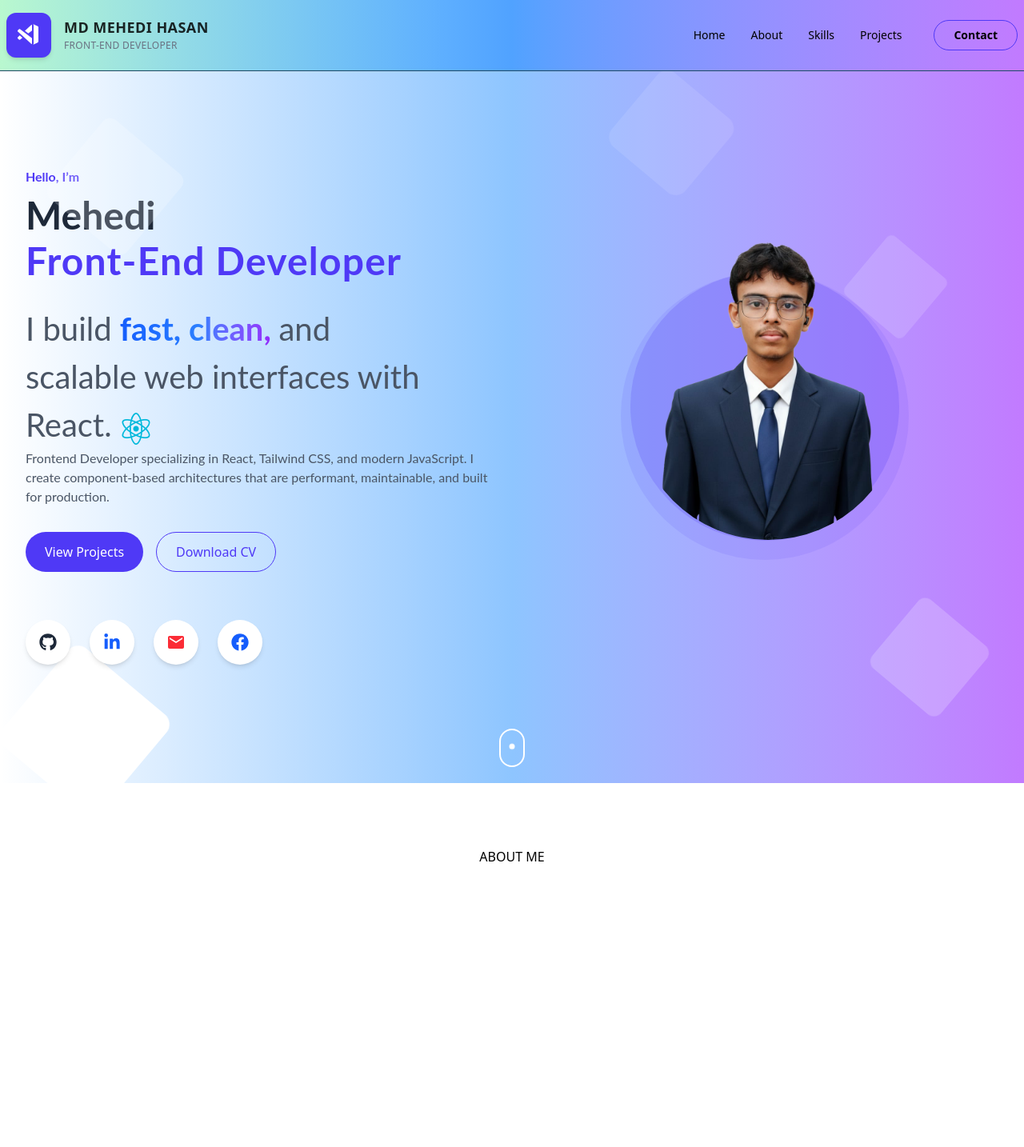
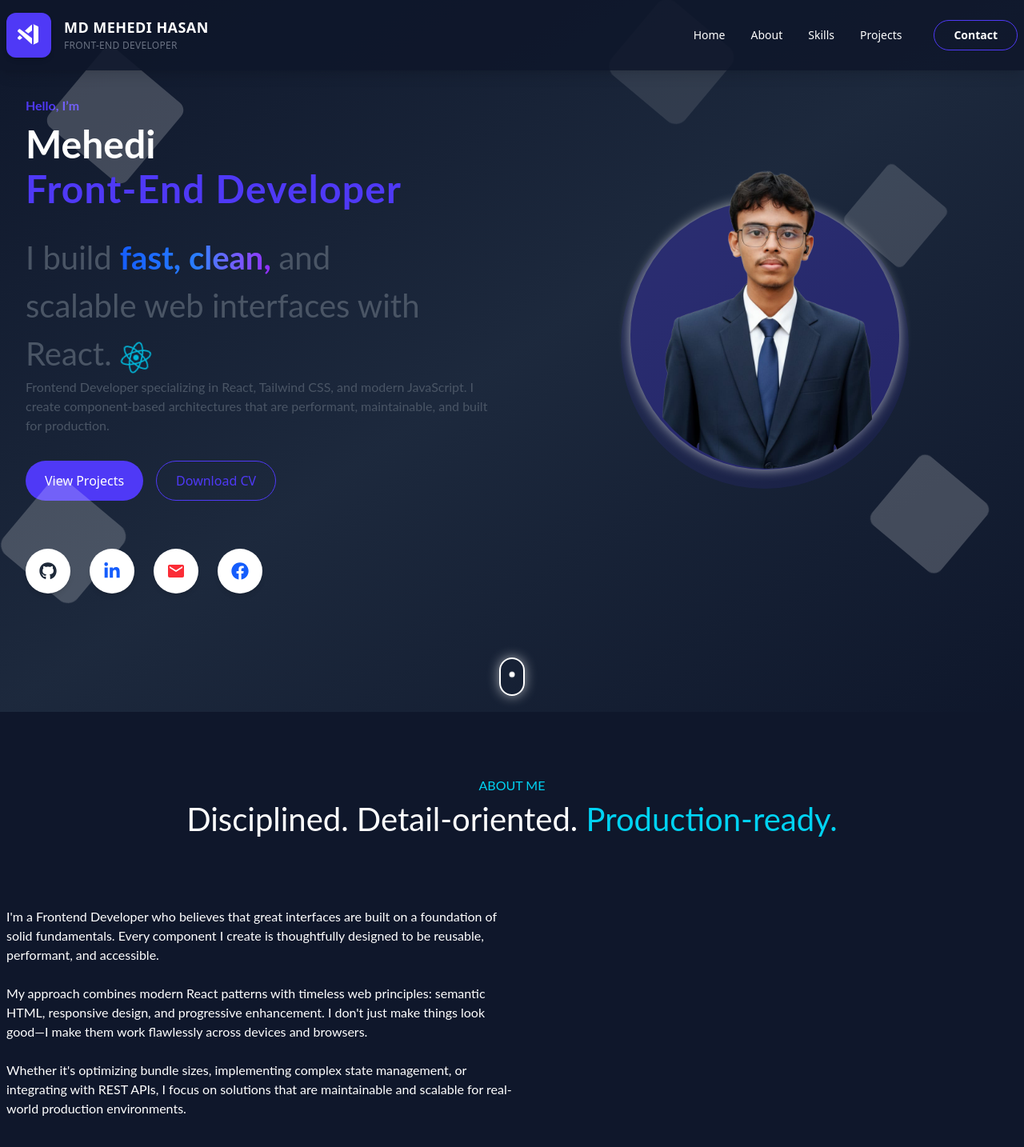
Before and after one commit to Mehedi43g/Portfolio-2026, a React (Vite) app: page / in a window 1280 px wide. Shown: the top 1434 px of the page at 80% size. Before the commit the page ends 1163 px from the top, so only its background shows below. Built offline with nearby package versions, Linux system fonts and the light colour scheme.

Commit message:
banner part update super

```diff
--- a/src/Commponents/About.jsx
+++ b/src/Commponents/About.jsx
@@ -3,11 +3,29 @@ import Container from './Container'
 
 const About = () => {
   return (
-    <section className='py-20'>
+    <section className='py-20 bg-slate-900 text-white'>
         <Container>
             <div className="">
-                <p className='text-center'>ABOUT ME</p>
+               <div className="text-center font-lato">
+                 <p className='text-[#00D3F3] font-lato'>ABOUT ME</p>
+                <h4 className='text-[40px] font-lato'>Disciplined. Detail-oriented. <span className='text-[#00D3F3]'>Production-ready.</span></h4>
+               </div>
             </div>
+               <div className="pt-20">
+                <div className="w-6/12 flex flex-col gap-6 font-lato">
+                <p>I'm a Frontend Developer who believes that great interfaces are built on a foundation of solid fundamentals.
+                   Every component I create is thoughtfully designed to be reusable, performant, and accessible.</p>
+                <p>My approach combines modern React patterns with timeless web principles: semantic HTML, responsive design,
+                  and progressive enhancement. I don't just make things look good—I make them work flawlessly across devices and browsers.</p>
+                <p>Whether it's optimizing bundle sizes, implementing complex state management, or integrating with REST APIs,
+                 I focus on solutions that are maintainable and scalable for real-world production environments.</p>
+                </div>
+                <div className="w-6/12">
+                <div className="">
+
+                </div>
+                </div>
+               </div>
         </Container>
     </section>
   )
--- a/src/Commponents/Banner.jsx
+++ b/src/Commponents/Banner.jsx
@@ -8,28 +8,25 @@ import { GoDotFill } from 'react-icons/go'
 
 const Banner = () => {
   return (
-    <section className='bg-gradient-to-r to-green-400 via-blue-300 to-purple-400 relative overflow-hidden '>
-      {/* Subtle grid background */}
+    <section className='bg-linear-to-br from-slate-900 via-slate-800 to-slate-900 text-white '>
+      <Container>
+        <div className="max-w-7xl mx-auto px-6 pt-30 pb-20 grid md:grid-cols-2 gap-12 items-center ">
           <div className="absolute inset-0 pointer-events-none hidden md:block">
             <div className="absolute top-20 left-20 w-32 h-32 bg-white/20 rounded-xl rotate-40"></div>
-  <div className="absolute top-60 right-32 w-24 h-24 bg-white/15 rounded-lg rotate-40 tracking-wide animate-bounce [animation-duration:2.2s]"></div>
-  <div className="absolute -bottom-11.25 left-0 w-40 h-40 bg-white rounded-2xl rotate-40 tracking-wide animate-bounce [animation-duration:5.2s]"></div>
+            <div className="absolute top-60 right-32 w-24 h-24 bg-white/15 rounded-lg rotate-40 tracking-wide animate-bounce [animation-duration:2.2s]  "></div>
+            <div className="absolute bottom-10.25 left-0 w-30 h-30 bg-white/20  rounded-2xl rotate-40 tracking-wide animate-bounce [animation-duration:5.2s] overflow-hidden"></div>
             <div className="absolute top-10 right-100 w-30 h-30 bg-white/10 rounded-2xl rotate-40  tracking-wide animate-bounce [animation-duration:5.2s] "></div>
-  <div className="absolute bottom-20 right-20 w-28 h-28 bg-white/20 rounded-xl rotate-40 tracking-wide animate-bounce [animation-duration:5.2s]"></div>
+            <div className="absolute bottom-20 right-20 w-28 h-28 bg-white/20 rounded-xl rotate-40 tracking-wide animate-bounce [animation-duration:5.2s]  "></div>
           </div>
-
-
-      <Container>
-        <div className="max-w-7xl mx-auto px-6 pt-30 pb-20 grid md:grid-cols-2 gap-12 items-center">
           <div>
             <p className="text-indigo-600  mb-3 font-lato font-bold">Hello, I’m</p>
-            <h1 className="text-4xl font-lato md:text-5xl font-bold text-gray-800 ">
+            <h1 className="text-4xl font-lato md:text-5xl font-bold text-[#FFFFFF] ">
               Mehedi
             </h1>
             <h4 className="text-4xl font-lato md:text-5xl font-bold text-indigo-600 pt-6 tracking-wide animate-bounce [animation-duration:3.2s] ">Front-End Developer</h4>
             <p className="text-gray-600 mt-4 max-w-lg text-[40px] font-lato">
               I build  <span className="bg-linear-to-r from-blue-600 via-blue-500 to-purple-600 bg-clip-text
-            text-transparent font-bold "> fast, clean, </span> and scalable web interfaces with React. <FaReact  className='text-cyan-500 animate-spin [animation-duration:3.2s] inline-block tracking-wide'/>
+            text-transparent font-bold "> fast, clean, </span> and scalable web interfaces with React. <FaReact className='text-cyan-500 animate-spin [animation-duration:3.2s] inline-block tracking-wide' />
             </p>
             <p className='font-lato text-gray-600'>Frontend Developer specializing in React, Tailwind CSS, and modern JavaScript. I create
               component-based architectures that are performant, maintainable, and built for production.</p>
@@ -43,7 +40,7 @@ const Banner = () => {
             </div>
             <div className="flex gap-4 mt-15">
               <ul className="flex gap-6 justify-center items-center">
-                <Link  to="https://github.com/Mehedi43g" target="_blank">
+                <Link to="https://github.com/Mehedi43g" target="_blank">
                   <li className="relative group"> <span className="absolute -top-10 left-1/2 -translate-x-1/2 scale-0
                               group-hover:scale-100 transition-all duration-300 bg-black text-white text-sm px-3 py-1 rounded-md"> GitHub  </span>
                     <div className="w-14 h-14 flex items-center justify-center rounded-full bg-white text-gray-800 shadow-md cursor-pointer
@@ -89,14 +86,14 @@ const Banner = () => {
           </div>
           <div className="relative hidden md:flex justify-center">
             <div className="w-90 h-90 bg-indigo-600/10 rounded-full"></div>
-            <div className="absolute w-84 h-84 bg-indigo-600/20 rounded-full "> </div>
+            <div className="absolute w-84 h-84 bg-indigo-600/20 rounded-full border-white shadow-[0_0_15px_rgba(255,255,255,0.6)]"> </div>
             <img className='rounded-full pt-[-20px] absolute -top-18.5 left-32 w-84 ' src={mehedi} alt="" />
           </div>
         </div>
         <div className="pb-5">
-          <div className="w-8 h-12 mx-auto flex items-center justify-center rounded-full border-2 border-white">
-            <span className="animate-bounce text-white">
-              <GoDotFill size={14} />
+          <div className="w-8 h-12 mx-auto flex items-center justify-center rounded-full border-2 border-white shadow-[0_0_15px_rgba(255,255,255,0.6)] ">
+            <span className="animate-bounce text-white ">
+              <GoDotFill  size={14} />
             </span>
           </div>
 
--- a/src/Commponents/Header.jsx
+++ b/src/Commponents/Header.jsx
@@ -4,18 +4,16 @@ import { VscVscodeInsiders } from 'react-icons/vsc'
 
 const Header = () => {
     return (
-       <nav className="sticky top-0 z-50 border-b border-[#1e4b63]  bg-linear-to-r from-green-200 via-blue-400 to-purple-400">
+       <nav className="fixed top-0 left-0 w-full z-50 shadow-lg bg-[#0f172bda] text-white">
   <Container>
     <div className="flex items-center justify-between py-4">
       <div className="group flex items-center gap-4 cursor-pointer select-none">
-        <div className="p-3 rounded-xl bg-indigo-600 text-white
-                        group-hover:bg-white group-hover:text-indigo-600
-                        transition-all duration-300 shadow-md">
+        <div className="p-3 rounded-xl bg-indigo-600 text-white group-hover:bg-white group-hover:text-indigo-600 transition-all duration-300 shadow-md">
           <VscVscodeInsiders className="text-[32px] group-hover:rotate-12 transition-transform duration-300" />
         </div>
 
         <div className="leading-tight">
-          <h3 className="text-[18px] font-bold tracking-wide text-[#000000d7]">
+          <h3 className="text-[18px] font-bold tracking-wide text-white">
             MD MEHEDI HASAN
           </h3>
           <span className="text-xs tracking-wide text-gray-500 uppercase">
@@ -25,7 +23,7 @@ const Header = () => {
       </div>
 
       <div className="hidden md:flex items-center gap-10">
-        <ul className="flex items-center gap-8 text-sm font-medium text-black ">
+        <ul className="flex items-center gap-8 text-sm font-medium text-white ">
           {["Home", "About", "Skills", "Projects"].map((item) => (
             <li key={item} className="relative cursor-pointer hover:text-indigo-600 transition-colors duration-300
             after:absolute after:-bottom-1 after:left-0 after:h-0.5 after:w-0 after:bg-indigo-600 after:transition-all
```
Lines whose indentation alone changed are shown as unchanged.
